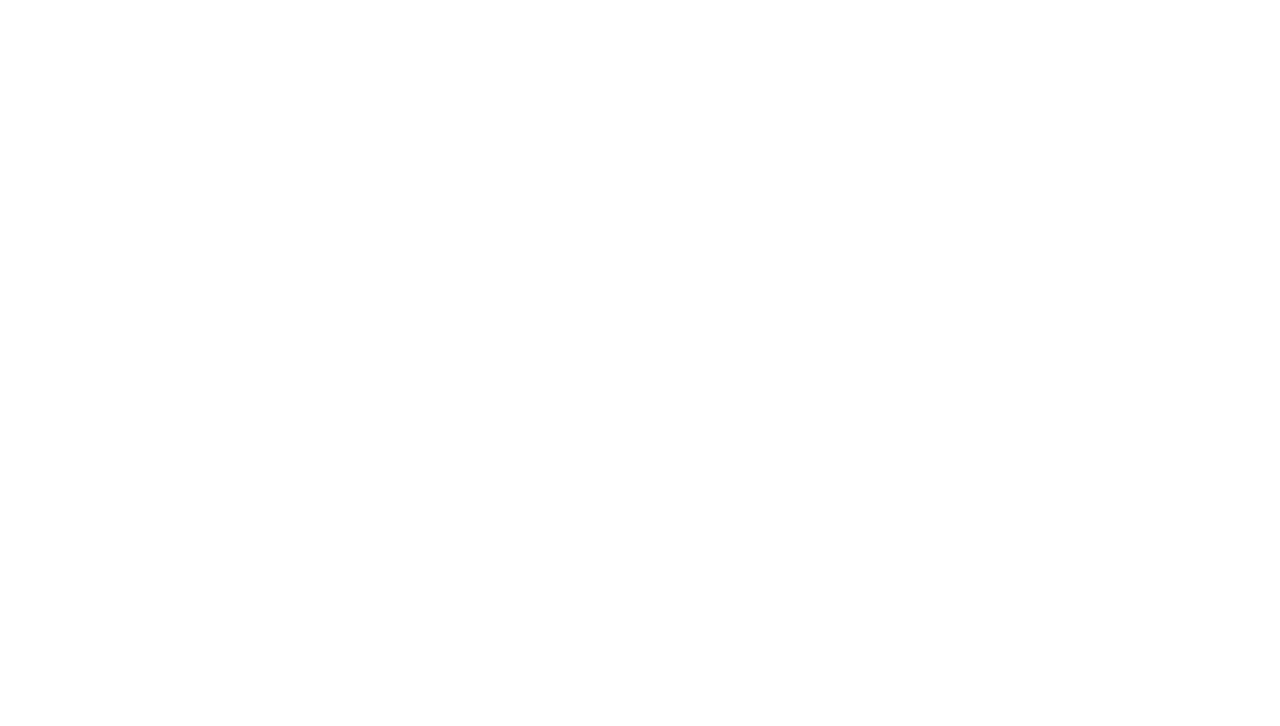
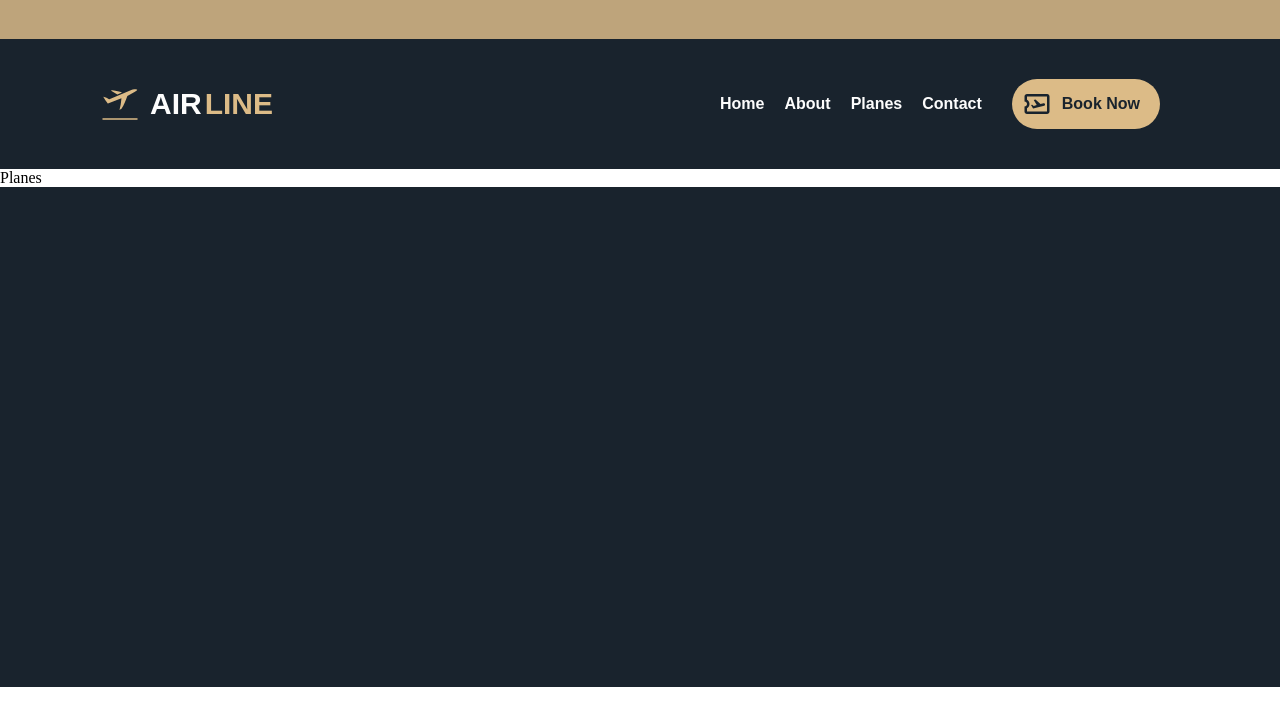
Before and after one commit to muradnuriyev001/Airlines-company, a React (Vite) app: page /planes in a window 1280 px wide. Shown: the top 726 px of the page. Built offline with nearby package versions, Linux system fonts and the light colour scheme.

Commit message:
Added routes, notfound page, custom scrollbar and etc

```diff
--- a/src/components/App.tsx
+++ b/src/components/App.tsx
@@ -1,18 +1,22 @@
-import c from "./App.module.scss";
 import { Route, Routes } from "react-router-dom";
 
 import Home from "../pages/Home/Home";
 import Layout from "../pages/Layout/Layout";
+import About from "../pages/About/About";
+import Planes from "../pages/Planes/Planes";
+import Contact from "../pages/Contact/Contact";
+import NotFound from "../pages/NotFound/NotFound";
 
 function App() {
   return (
     <Routes>
       <Route path="/" element={<Layout />}>
         <Route index element={<Home />} />
-        <Route path="" element />
-        <Route path="" element />
+        <Route path="/about" element={<About />} />
+        <Route path="/planes" element={<Planes />} />
+        <Route path="/contact" element={<Contact />} />
       </Route>
-      <Route path="*" element />
+      <Route path="*" element={<NotFound />} />
     </Routes>
   );
 }
--- a/src/components/Footer/Footer.module.scss
+++ b/src/components/Footer/Footer.module.scss
@@ -1,5 +1,9 @@
 .footer {
-  background: url(../../assets/img/Footer/Footer.jpg);
+  // background: url(../../assets/img/Footer/Footer.jpg);
+  // background-position: center;
+  // background-size: cover;
+  // background-repeat: no-repeat;
   min-height: 500px;
   background-position: center;
+  background-color: var(--blue-color);
 }
--- a/src/components/Header/HeaderList/HeaderList.tsx
+++ b/src/components/Header/HeaderList/HeaderList.tsx
@@ -8,7 +8,7 @@ import { MdOutlineAirplaneTicket } from "react-icons/md";
 import { IoMenu } from "react-icons/io5";
 
 const HeaderList = () => {
-  const [isActive, setIsActive] = useState(true);
+  const [isActive, setIsActive] = useState(false);
 
   const location = useLocation();
 
--- a/src/index.css
+++ b/src/index.css
@@ -13,3 +13,20 @@
   --orange-color2: #dcbb87;
   --white-color: #fdfdfd;
 }
+
+/* Scrollbar settings*/
+::-webkit-scrollbar {
+  width: 8px;
+}
+
+::-webkit-scrollbar-track {
+  background: #222222;
+}
+
+::-webkit-scrollbar-thumb {
+  background: var(--orange-color);
+}
+
+::-webkit-scrollbar-thumb:hover {
+  background: #ff7f00;
+}
--- /dev/null
+++ b/src/pages/About/About.tsx
@@ -0,0 +1,7 @@
+import c from "./About.module.scss";
+
+const About = () => {
+  return <div>About</div>;
+};
+
+export default About;
--- /dev/null
+++ b/src/pages/Contact/Contact.tsx
@@ -0,0 +1,9 @@
+import c from './Contact.module.scss'
+
+const Contact = () => {
+  return (
+    <div>Contact</div>
+  )
+}
+
+export default Contact
--- /dev/null
+++ b/src/pages/NotFound/NotFound.module.scss
@@ -0,0 +1,31 @@
+.notFound {
+  height: 100vh;
+  display: flex;
+  align-items: center;
+  justify-content: center;
+  flex-direction: column;
+  background-color: var(--blue-color);
+  font-family: sans-serif;
+  p {
+    color: var(--orange-color);
+    font-size: 50px;
+    font-weight: 800;
+  }
+  span {
+    color: var(--white-color);
+    margin: 20px 0px;
+    font-size: 20px;
+  }
+  button {
+    cursor: pointer;
+    margin: 20px 0px;
+    padding: 20px 40px;
+    font-size: 20px;
+    background-color: var(--orange-color);
+    border: 2px solid var(--orange-color);
+    &:hover {
+      background-color: var(--blue-color2);
+      color: white;
+    }
+  }
+}
--- /dev/null
+++ b/src/pages/NotFound/NotFound.tsx
@@ -0,0 +1,20 @@
+import c from "./NotFound.module.scss";
+import { useNavigate } from "react-router-dom";
+
+const NotFound = () => {
+  const navigate = useNavigate();
+  const goHome = () => navigate("/", { replace: true });
+
+  return (
+    <div className={c.notFound}>
+      <p>404 - Page Not Found</p>
+      <span>
+        We're sorry, but it seems like the flight path you were trying to
+        navigate has encountered some turbulence.
+      </span>
+      <button onClick={goHome}>Back to home</button>
+    </div>
+  );
+};
+
+export default NotFound;
--- /dev/null
+++ b/src/pages/Planes/Planes.tsx
@@ -0,0 +1,9 @@
+import c from './Planes.module.scss'
+
+const Planes = () => {
+  return (
+    <div>Planes</div>
+  )
+}
+
+export default Planes
```
Also changed, not shown: src/assets/img/Footer/Footer.jpg, src/pages/About/About.module.scss (added), src/pages/Contact/Contact.module.scss (added), src/pages/Planes/Planes.module.scss (added).
